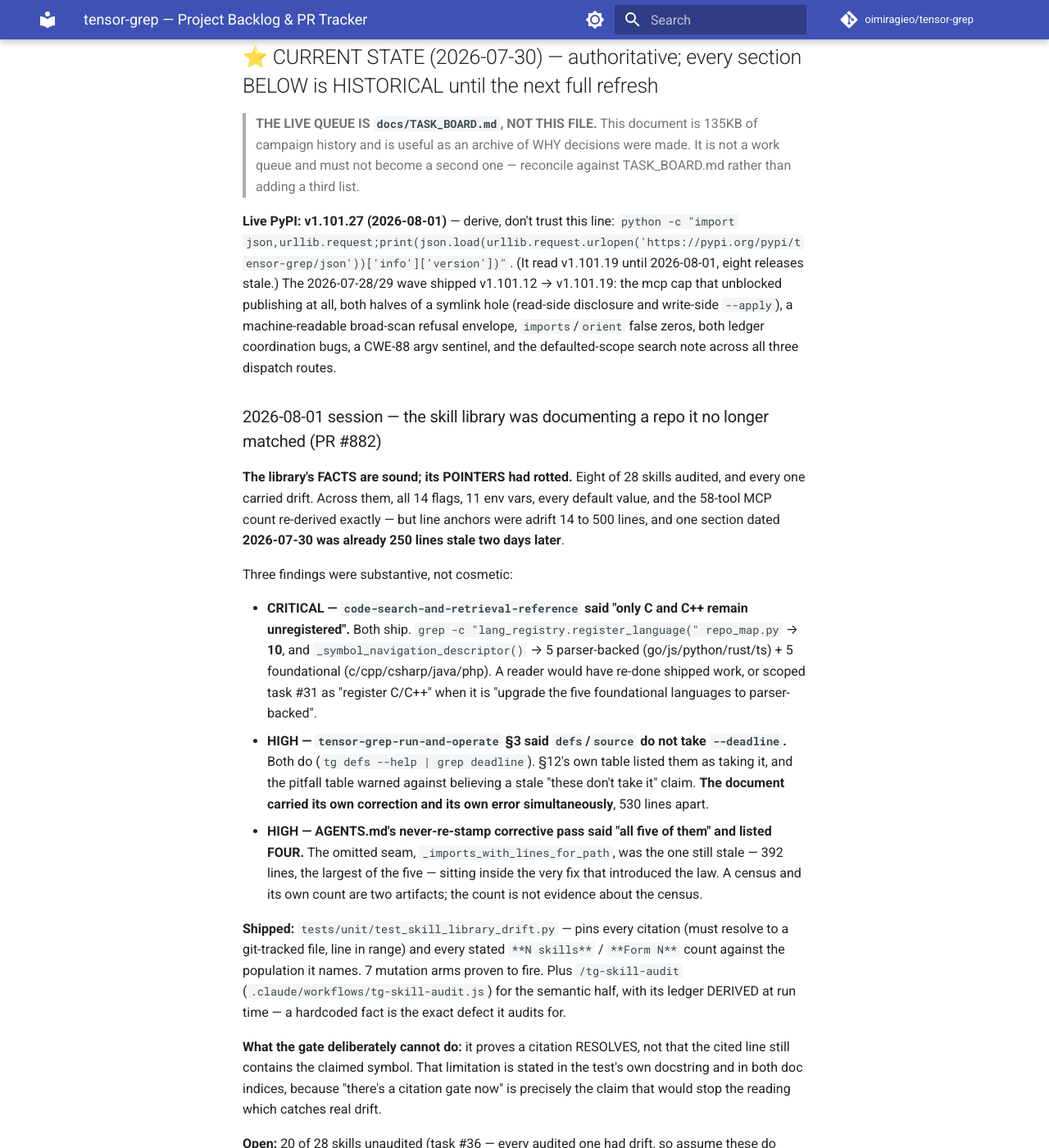
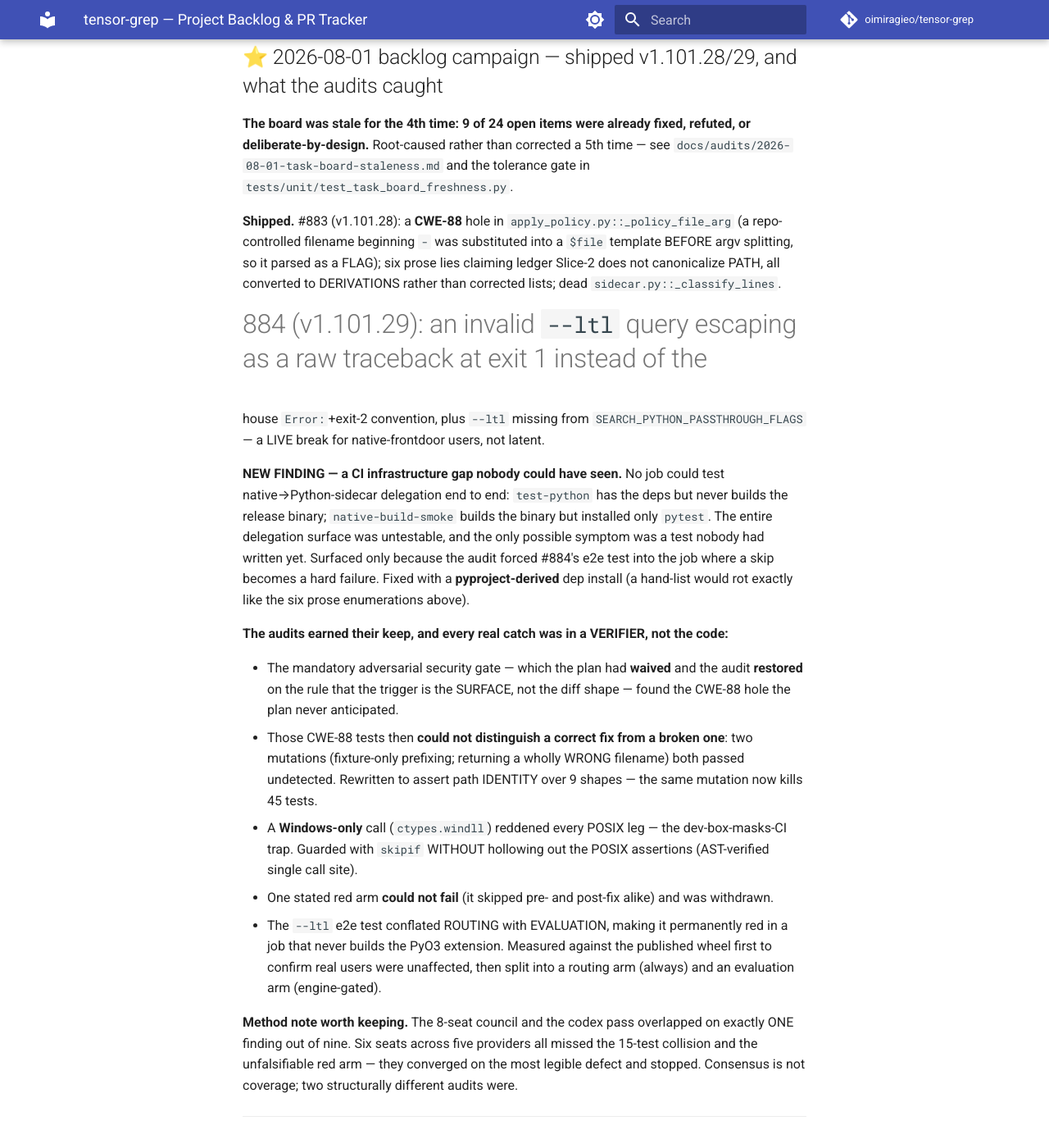
Before and after one commit to oimiragieo/tensor-grep, an MkDocs documentation site: the page built from docs/BACKLOG.md, in a window 1280 px wide and 1400 px high, scrolled down 13280 px. Shown: the whole window at 82% size. Built offline with MkDocs 1.6.1 and Material for MkDocs 9.7.7, drawn with Linux system fonts in a browser that asks for light colours; comment, search, counter and statistics services are not loaded.

Commit message:
docs: reconcile the board against reality and record the campaign findings
Closes 7 stale-open items on docs/TASK_BOARD.md (24 -> 17 open), each with the
verified disposition and its receipt, and adds the campaign entry to BACKLOG.md.

Every closure was verified against the code, not inferred:

  --quiet rg-passthrough      RESOLVED by cfc3264 (-q moved to streaming-only)
  --ndjson zero-match         RETIRED -- deliberate, documented divergence
  main.rs envelope literals   PARTIALLY REFUTED -- 2/3 tested, 3rd cuda-justified
  AGENTS.md argv sweep        REFUTED -- already corrected
  #115 / #125                 CLOSED -- BACKLOG was right, THIS BOARD was stale
  #15 MaxSim                  RESOLVED -- docstring honest, test asserts real order

The --quiet entry is kept as the worked example in the staleness audit: it sat
OPEN for months after being fixed, and its main.py:7937-7943 citation still
resolves perfectly -- which is precisely why a citation-style gate cannot catch
content drift, and why that approach was retired with reasons rather than built.

Original text is preserved under each closure. A closure that deletes the claim
it closes destroys the evidence for anyone auditing whether it was right.

Stamp bumped to the shipped version -- AFTER reconciling, not instead of it,
which is the failure mode the new tolerance gate exists to catch.

Co-Authored-By: Claude Opus 5 (1M context) <noreply@anthropic.com>

```diff
--- a/docs/BACKLOG.md
+++ b/docs/BACKLOG.md
@@ -427,6 +427,51 @@ it touches apply_policy/mcp/cpu_backend/index_lock/session_daemon/backends → P
 (can be a non-release run), NOT `grep | head` (head masks grep's exit). Stamp-on-main = Semantic
 Release done (safe once /simple lists it). A run `in_progress` on "Python Semantic Release" = native
 wheel compile (~65min normal), don't panic-rerun. **WIP CAP: no new build while >5 PRs undrained.**
+
+---
+
+## ⭐ 2026-08-01 backlog campaign — shipped v1.101.28/29, and what the audits caught
+
+**The board was stale for the 4th time: 9 of 24 open items were already fixed, refuted, or
+deliberate-by-design.** Root-caused rather than corrected a 5th time — see
+`docs/audits/2026-08-01-task-board-staleness.md` and the tolerance gate in
+`tests/unit/test_task_board_freshness.py`.
+
+**Shipped.** #883 (v1.101.28): a **CWE-88** hole in `apply_policy.py::_policy_file_arg` (a
+repo-controlled filename beginning `-` was substituted into a `$file` template BEFORE argv
+splitting, so it parsed as a FLAG); six prose lies claiming ledger Slice-2 does not canonicalize
+PATH, all converted to DERIVATIONS rather than corrected lists; dead `sidecar.py::_classify_lines`.
+#884 (v1.101.29): an invalid `--ltl` query escaping as a raw traceback at exit 1 instead of the
+house `Error:`+exit-2 convention, plus `--ltl` missing from `SEARCH_PYTHON_PASSTHROUGH_FLAGS` — a
+LIVE break for native-frontdoor users, not latent.
+
+**NEW FINDING — a CI infrastructure gap nobody could have seen.** No job could test
+native→Python-sidecar delegation end to end: `test-python` has the deps but never builds the release
+binary; `native-build-smoke` builds the binary but installed only `pytest`. The entire delegation
+surface was untestable, and the only possible symptom was a test nobody had written yet. Surfaced
+only because the audit forced #884's e2e test into the job where a skip becomes a hard failure.
+Fixed with a **pyproject-derived** dep install (a hand-list would rot exactly like the six prose
+enumerations above).
+
+**The audits earned their keep, and every real catch was in a VERIFIER, not the code:**
+
+- The mandatory adversarial security gate — which the plan had **waived** and the audit
+  **restored** on the rule that the trigger is the SURFACE, not the diff shape — found the CWE-88
+  hole the plan never anticipated.
+- Those CWE-88 tests then **could not distinguish a correct fix from a broken one**: two mutations
+  (fixture-only prefixing; returning a wholly WRONG filename) both passed undetected. Rewritten to
+  assert path IDENTITY over 9 shapes — the same mutation now kills 45 tests.
+- A **Windows-only** call (`ctypes.windll`) reddened every POSIX leg — the dev-box-masks-CI trap.
+  Guarded with `skipif` WITHOUT hollowing out the POSIX assertions (AST-verified single call site).
+- One stated red arm **could not fail** (it skipped pre- and post-fix alike) and was withdrawn.
+- The `--ltl` e2e test conflated ROUTING with EVALUATION, making it permanently red in a job that
+  never builds the PyO3 extension. Measured against the published wheel first to confirm real users
+  were unaffected, then split into a routing arm (always) and an evaluation arm (engine-gated).
+
+**Method note worth keeping.** The 8-seat council and the codex pass overlapped on exactly ONE
+finding out of nine. Six seats across five providers all missed the 15-test collision and the
+unfalsifiable red arm — they converged on the most legible defect and stopped. Consensus is not
+coverage; two structurally different audits were.
 
 ---
 
```
Also changed, not shown: docs/TASK_BOARD.md (+8 -8 lines).
